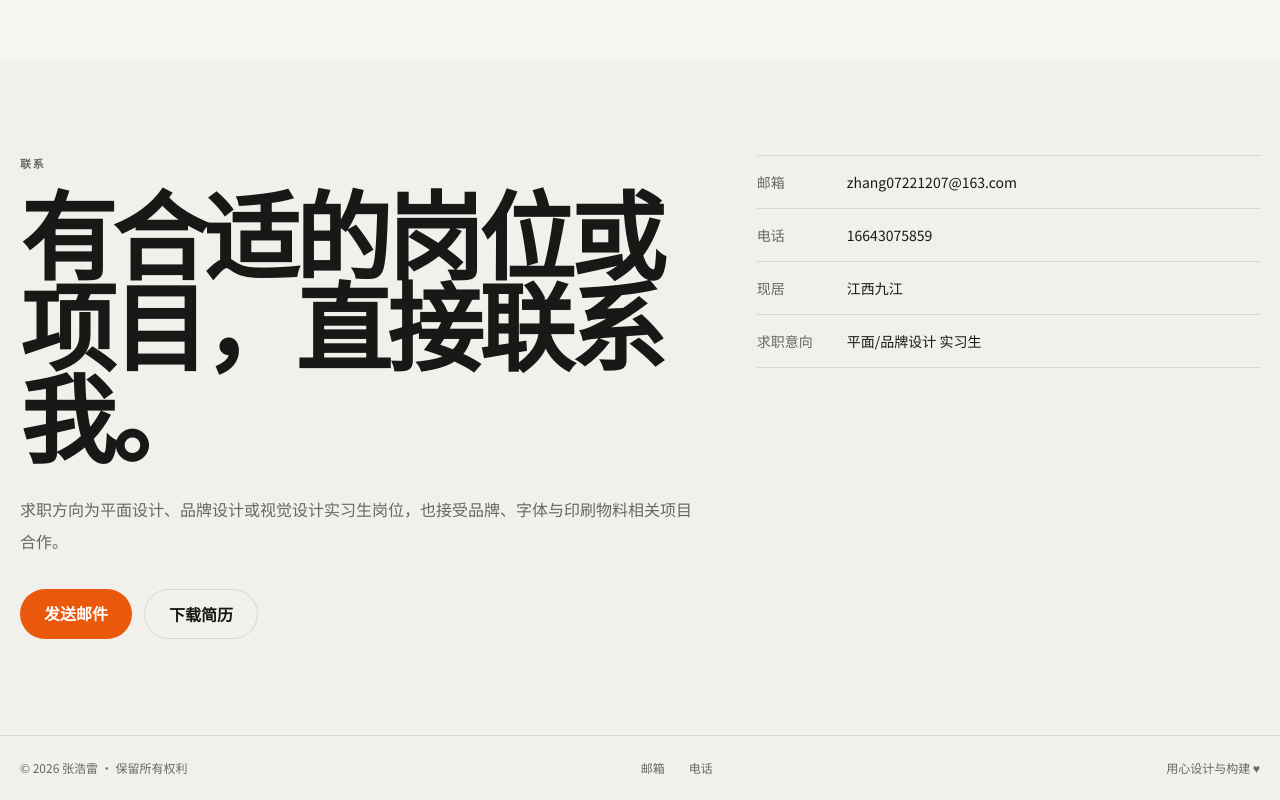
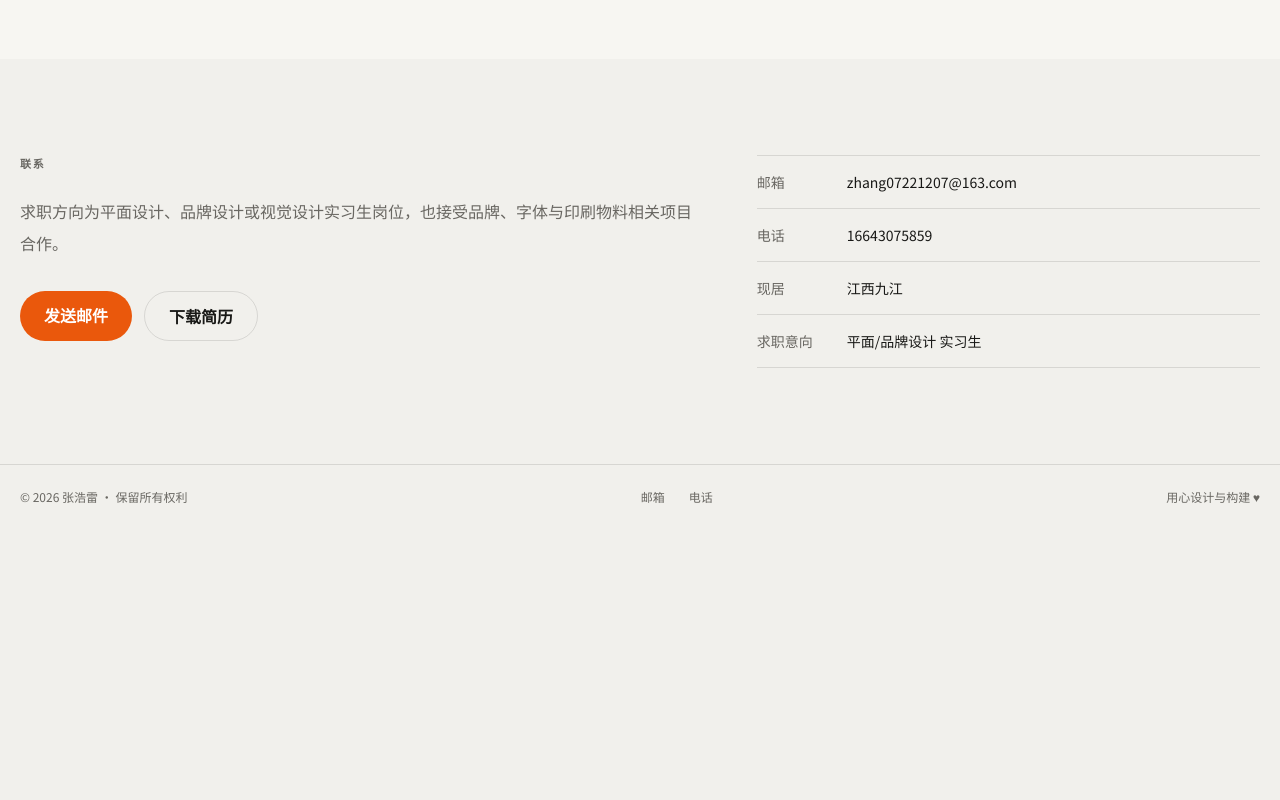
Before and after one commit to zhang0722-cn/portfolio, a React (Vite) app: page / in a window 1280 px wide. Shown: the part 5944-6744 px from the top of the page. After the commit the page ends 6473 px from the top, so only its background shows below. Built offline with nearby package versions, Linux system fonts and the light colour scheme.

Commit message:
删除联系区主标题

```diff
--- a/src/components/Contact.tsx
+++ b/src/components/Contact.tsx
@@ -36,7 +36,6 @@ export default function Contact() {
       <div className="section-shell grid grid-cols-1 items-start gap-10 py-20 lg:grid-cols-[1.15fr_.85fr] lg:gap-14 lg:py-24">
         <div>
           <p className="eyebrow mb-6">联系</p>
-          <h2 className="display max-w-4xl text-5xl font-bold leading-[.95] md:text-8xl">有合适的岗位或项目，直接联系我。</h2>
           <p className="mt-6 max-w-2xl text-base leading-8" style={{ color: 'var(--muted)' }}>求职方向为平面设计、品牌设计或视觉设计实习生岗位，也接受品牌、字体与印刷物料相关项目合作。</p>
           <div className="mt-8 flex flex-wrap gap-3">
             <a href="mailto:zhang07221207@163.com" className="rounded-full px-6 py-3 font-semibold" style={{ background: 'var(--accent)', color: '#fff' }}>发送邮件</a>
```
